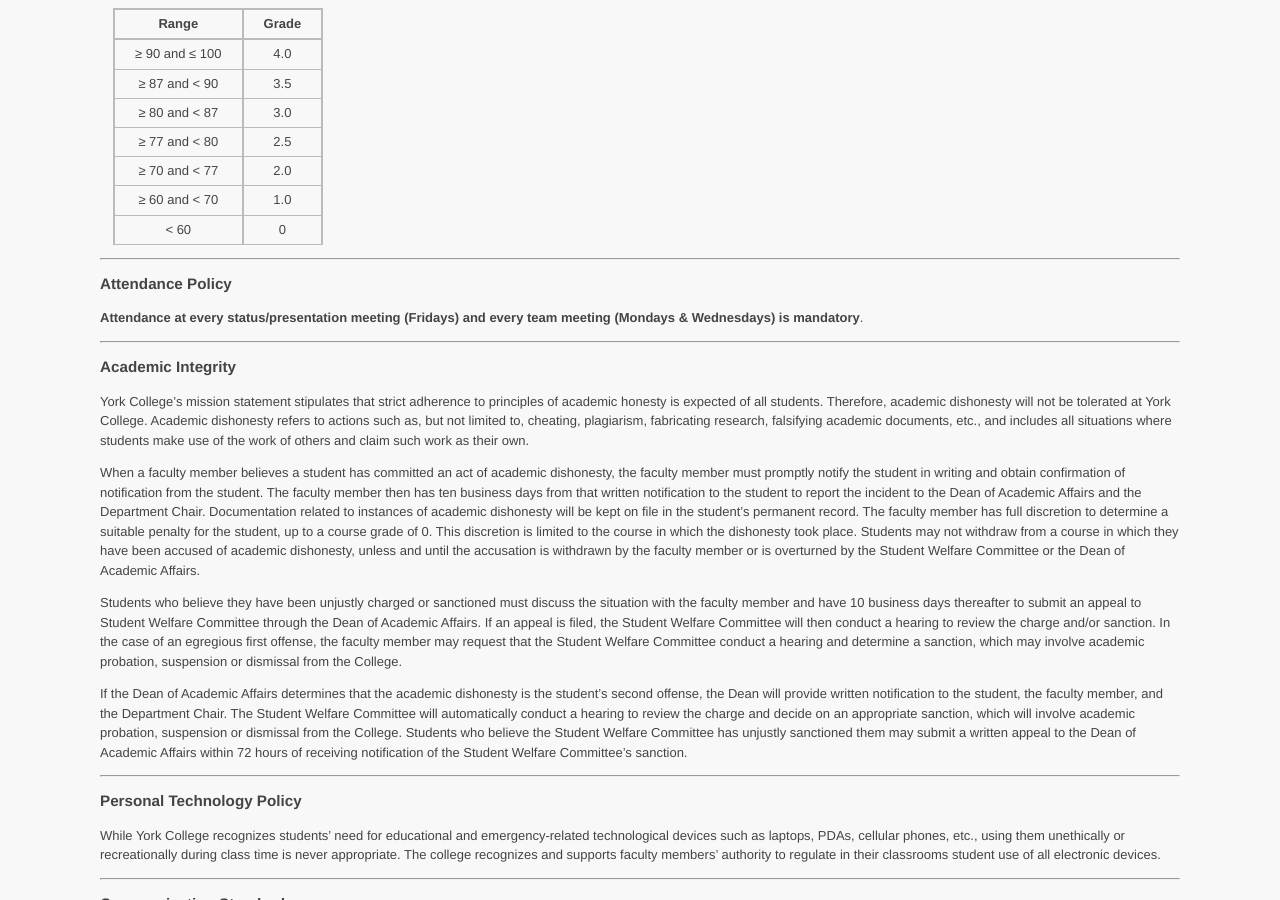
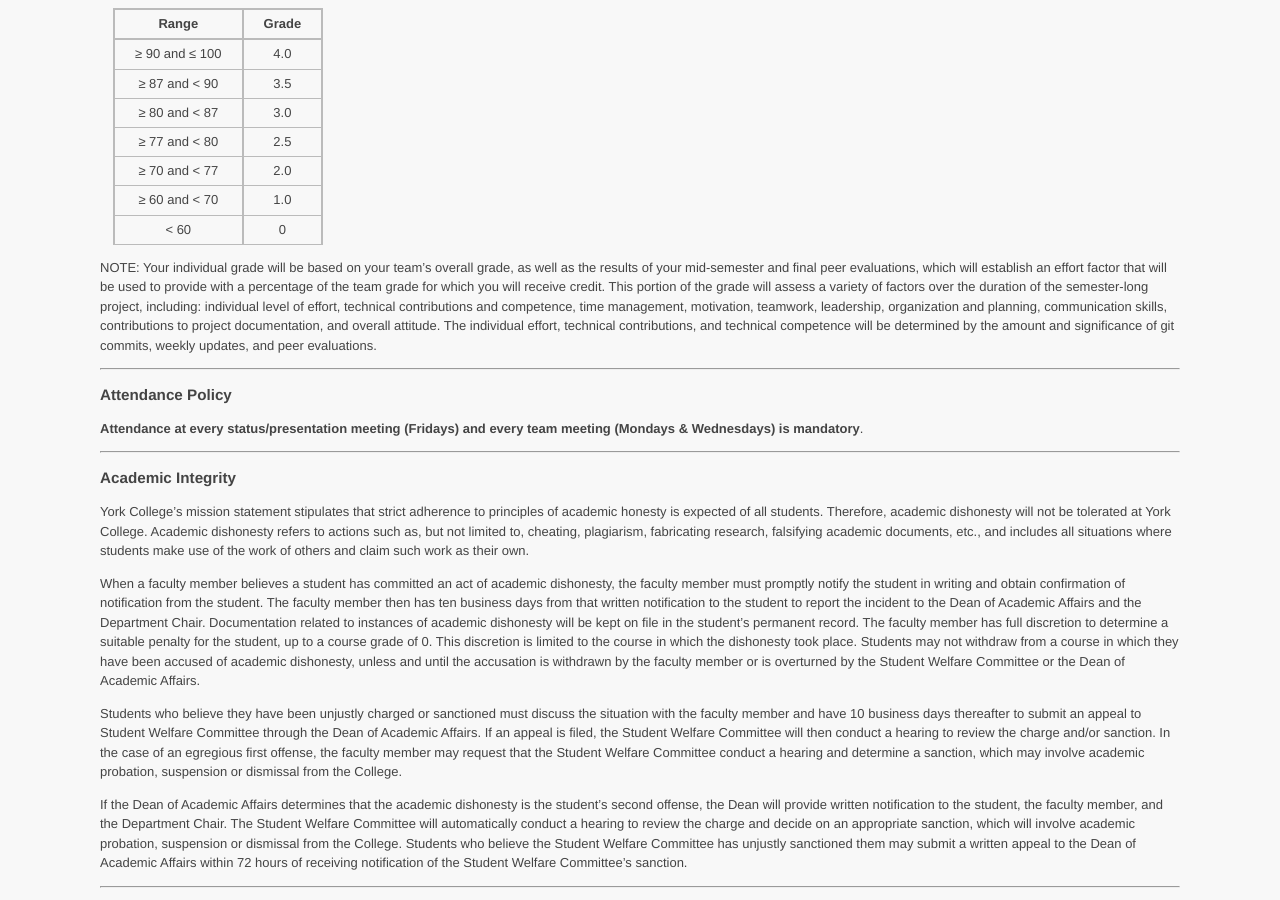
Before and after one commit to ycpcs/cs400-fall2022-PW, a Jekyll site: the page built from syllabus.md, in a window 1280 px wide and 900 px high, scrolled down 1362 px. Built offline with Jekyll 4.4.1, drawn with Linux system fonts in a browser that asks for light colours.

Commit message:
added work effort statement

```diff
--- a/syllabus.md
+++ b/syllabus.md
@@ -78,6 +78,15 @@ Individual course grades will be assigned on a 100-point scale according to the
 | ≥ 70 and &lt; 77  |   2.0    |
 | ≥ 60 and &lt; 70  |   1.0    |
 | &lt; 60           |    0     |
+
+NOTE: Your individual grade will be based on your team's overall grade, as well as the results of your mid-semester and final peer evaluations, which will establish an effort factor that will be used to provide with a percentage of the team grade for which you will receive credit.  This portion of the grade will assess a variety of factors over the duration of the
+semester-long project, including: individual level of effort, technical contributions
+and competence, time management, motivation, teamwork, leadership, organization and
+planning, communication skills, contributions to project documentation, and overall
+attitude. The individual effort, technical contributions, and technical competence will
+be determined by the amount and significance of git commits, weekly updates, and peer
+evaluations.
+
 
 --- --- --- --- --- --- --- --- --- --- --- --- --- --- --- --- --- --- --- --- --- --- --- ---
 
```
